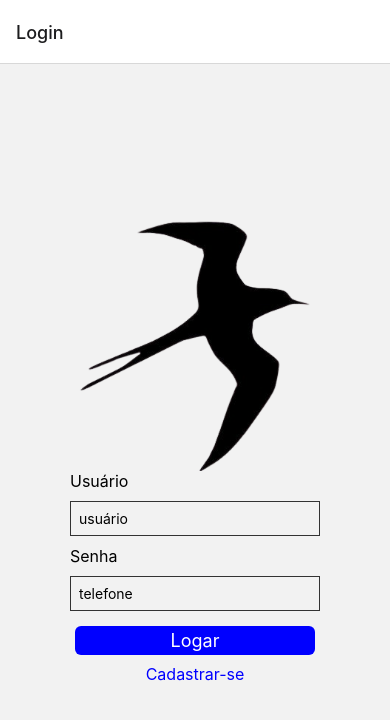
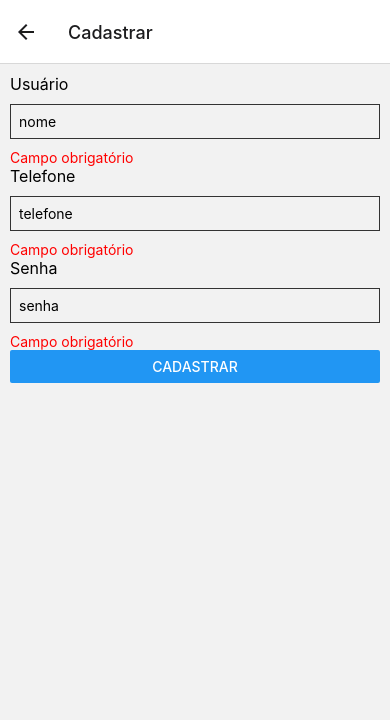
Before and after one commit to JoaoPedro07/papacapim, a React Native app: screen /Cadastrar in a window 390 px wide. Both pictures are taken after a click on the button "CADASTRAR". Shown: the top 720 px of the page. Built offline with nearby package versions, Linux system fonts and the light colour scheme.

Commit message:
cadastro

```diff
--- a/package.json
+++ b/package.json
@@ -9,13 +9,17 @@
     "web": "expo start --web"
   },
   "dependencies": {
+    "@hookform/resolvers": "^3.9.0",
     "@react-navigation/native": "^6.1.18",
     "@react-navigation/native-stack": "^6.11.0",
+    "axios": "^1.7.7",
     "expo": "~51.0.22",
     "expo-cli": "^6.3.10",
     "expo-status-bar": "~1.12.1",
     "react": "18.2.0",
-    "react-native": "0.74.3"
+    "react-hook-form": "^7.53.0",
+    "react-native": "0.74.3",
+    "yup": "^1.4.0"
   },
   "devDependencies": {
     "@babel/core": "^7.20.0"
--- a/src/pages/cadastro.js
+++ b/src/pages/cadastro.js
@@ -1,33 +1,97 @@
 import {Button, StyleSheet, Text, TextInput, View } from 'react-native';
 import { useState } from "react";
-import { Alert } from 'react-native';
+import { useForm, Controller } from "react-hook-form";
+import {yupResolver} from "@hookform/resolvers/yup"
+import * as yup from "yup";
+
 
 export default function Cadastrar({ navigation }) {
   const [nome, setNome] = useState('');
   const [telefone, setTelefone] = useState('');
   const [senha, setSenha] = useState('');
-  function alerta(){
-    Alert.alert(`${nome} tem o telefone ${telefone}`)
+  const schema = yup.object({
+    name: yup.string().required("Campo obrigatório"),
+    telefone: yup.string().required("Campo obrigatório").min(11, "Mínimo 11 caracteres"),
+    password: yup.string().required("Campo obrigatório").min(6, "Mínimo 6 caracteres"),
+  })
+  const {
+    handleSubmit,
+    register,
+    control,
+    setValue,
+    formState: { errors },
+  } = useForm({
+    resolver:yupResolver(schema),
+  });
+
+  const save = (data) => {
+    console.log(data)
   }
   return (
     <View style={styles.container}>
         <Text style={styles.texto}>Usuário</Text>
         <View style={styles.input}>
-            <TextInput placeholder='nome' onChangeText={setNome}/>
+          <Controller
+          name="name"
+          control={control}
+          render={({field: {onChange, value}}) => (
+            <TextInput
+            name="name"
+            placeholder='nome'
+            onChangeText={(value) => onChange(value)}/>
+          )}/>
+
         </View>
+        {errors?.name && <Text style={{color:"red"}}>{errors?.name?.message}</Text> }
+
         <Text style={styles.texto}>Telefone</Text>
         <View style={styles.input}>
-            <TextInput keyboardType='numeric' placeholder='telefone' onChangeText={setTelefone}></TextInput>
+          <Controller
+          name="telefone"
+          control={control}
+          render={({field: {onChange, value}}) => (
+            <TextInput
+            keyboardType="numeric"
+            name="telefone"
+            placeholder='telefone'
+            onChangeText={(value) => onChange(value)}/>
+          )}/>
+
         </View>
+        {errors?.telefone && <Text style={{color:"red"}}>{errors?.telefone?.message}</Text> }
+
         <Text style={styles.texto}>Senha</Text>
         <View style={styles.input}>
-            <TextInput placeholder='senha' onChangeText={setSenha}></TextInput>
+          <Controller
+          name="password"
+          control={control}
+          render={({field: {onChange, value}}) => (
+            <TextInput
+            name="password"
+            secureTextEntry={true}
+            placeholder='senha'
+            onChangeText={(value) => onChange(value)}/>
+          )}/>
+
         </View>
-        <Button title='Cadastrar' onPress={() => navigation.navigate("Login")}></Button>
+        {errors?.password && <Text style={{color:"red"}}>{errors?.password?.message}</Text> }
+
+        <Button title='Cadastrar' onPress={handleSubmit(save)}></Button>
     </View>
 
   );
 }
+
+
+
+
+
+
+
+
+
+
+
 
 const styles = StyleSheet.create({
   texto:{
```
Also changed, not shown: services/api.js (added, +7 -0 lines), 1 other file (tests, documents, lock files or other folders).
